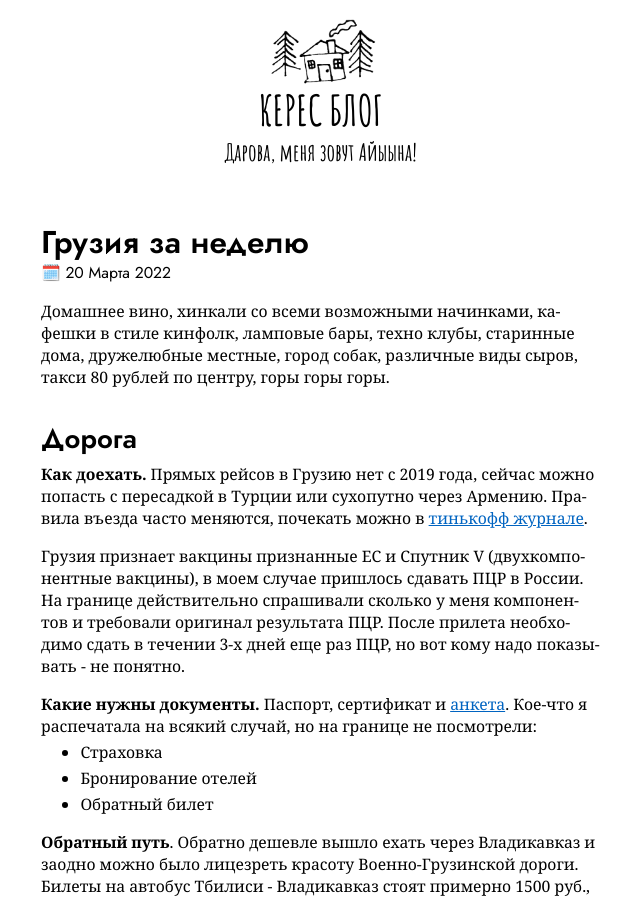
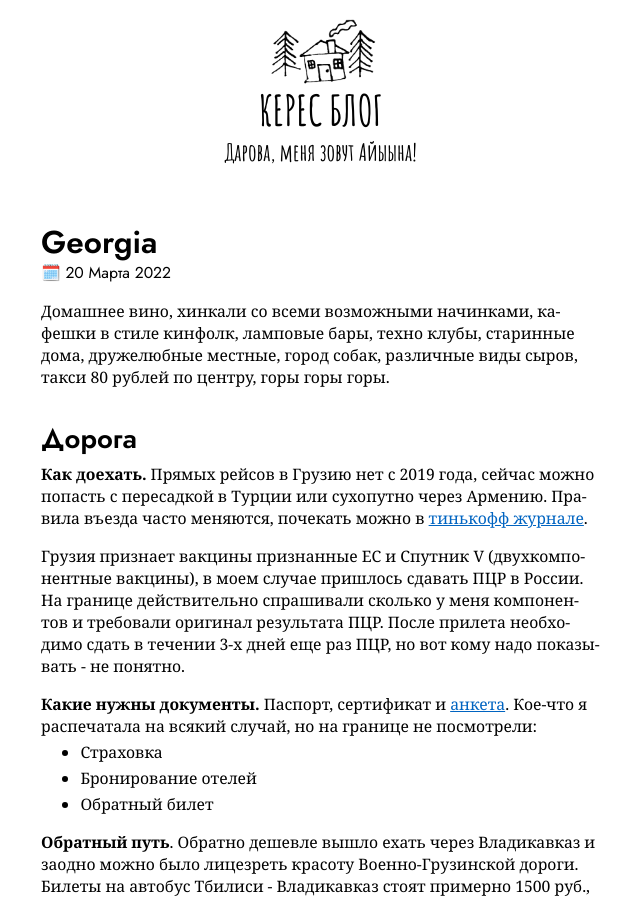
Before and after one commit to keresm/keresaina.github.io, a Jekyll site: the page built from _posts/2022-02-20-Georgia.md, in a window 1280 px wide and 900 px high. Shown: the whole window, without its empty margins (319-959 px from the left). Built offline with Jekyll 4.4.1, drawn with Linux system fonts in a browser that asks for light colours.

Commit message:
Update 2022-02-20-Georgia.md

```diff
--- a/_posts/2022-02-20-Georgia.md
+++ b/_posts/2022-02-20-Georgia.md
@@ -1,6 +1,6 @@
 ---
 layout: post
-title:  "Грузия за неделю"
+
 date:   2022-03-20 21:41:13 +0900
 ---
 
```
